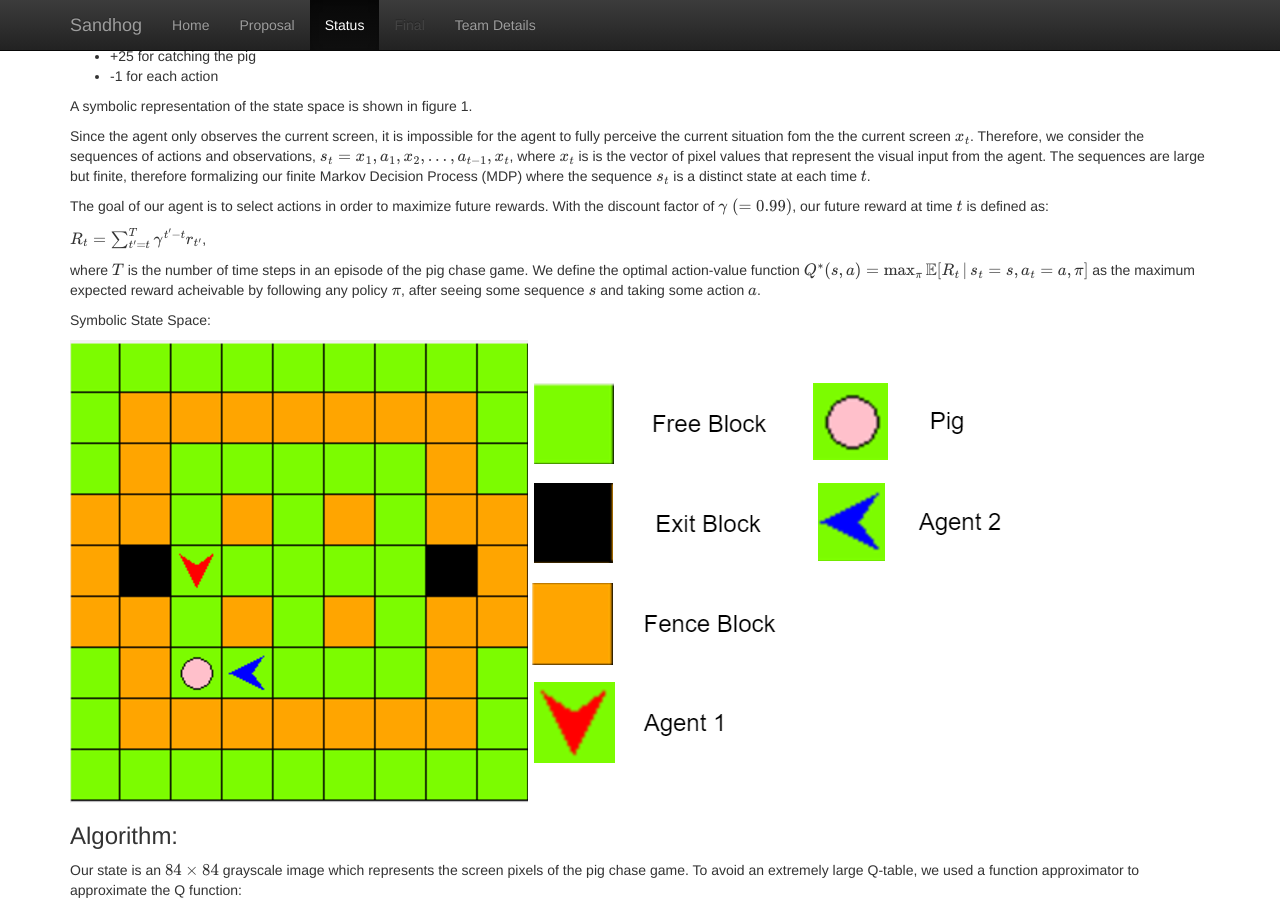
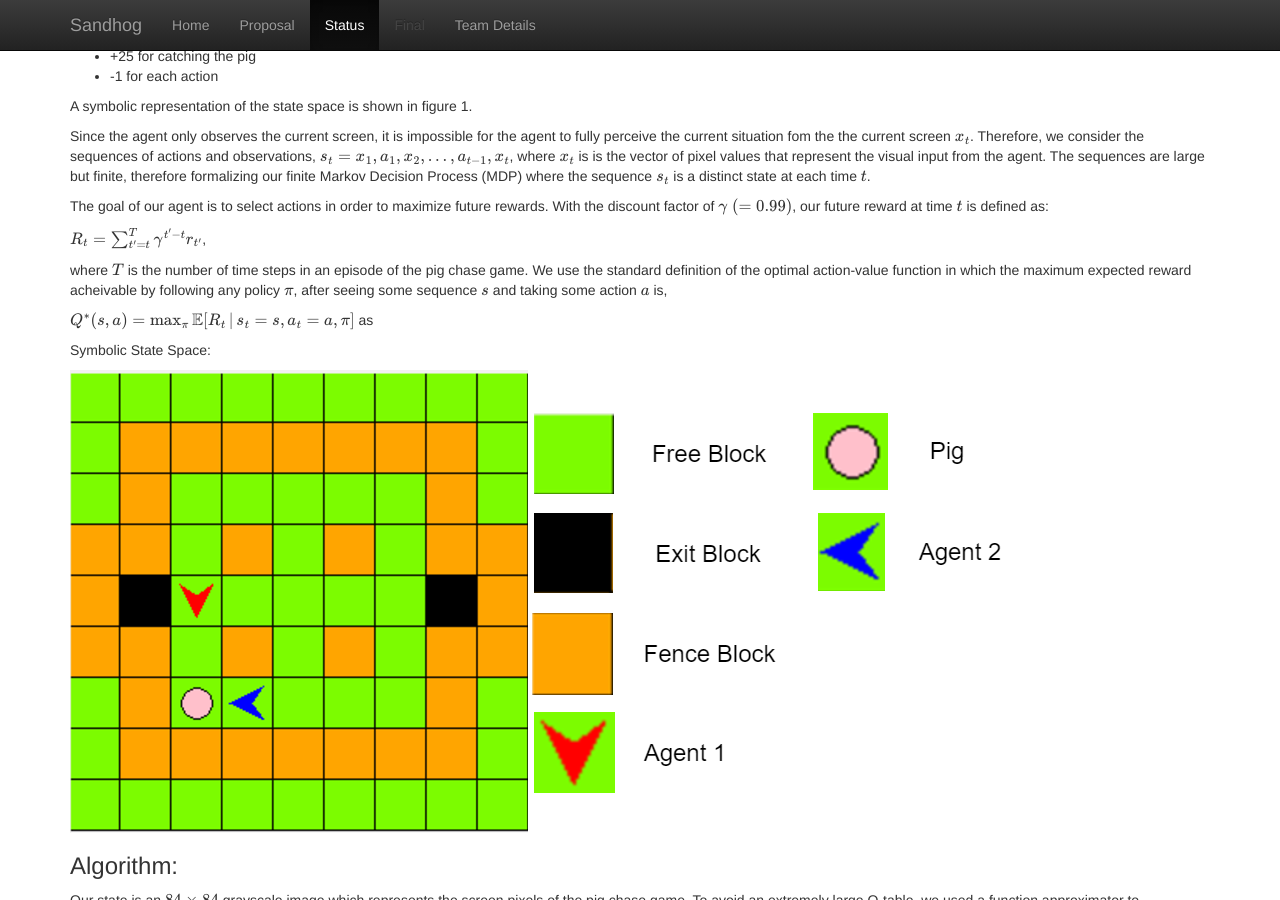
Before and after one commit to hfloresr/Sandhog, a Jekyll site: the page built from docs/status.md, in a window 1280 px wide and 900 px high, scrolled down 1028 px. Built offline with Jekyll 4.4.1, drawn with Linux system fonts in a browser that asks for light colours; formulas are drawn with MathJax 3.

Commit message:
Update status.md

```diff
--- a/docs/status.md
+++ b/docs/status.md
@@ -29,7 +29,9 @@ The goal of our agent is to select actions in order to maximize future rewards.
 
 $$R_{t} = \sum_{t'=t}^{T} \gamma^{t'-t}r_{t'}$$,
 
-where $$T$$ is the number of time steps in an episode of the pig chase game. We define the optimal action-value function $$Q^{*}(s,a) = \max_{\pi} \mathbb{E} [ R_{t} \, \lvert \, s_{t}=s, a_{t}=a, \pi ]$$ as the maximum expected reward acheivable by following any policy $$\pi$$, after seeing some sequence $$s$$ and taking some action $$a$$.
+where $$T$$ is the number of time steps in an episode of the pig chase game. We use the standard definition of the optimal action-value function in which the maximum expected reward acheivable by following any policy $$\pi$$, after seeing some sequence $$s$$ and taking some action $$a$$ is,
+
+$$Q^{*}(s,a) = \max_{\pi} \mathbb{E} [ R_{t} \, \lvert \, s_{t}=s, a_{t}=a, \pi ]$$ as
 
 
 Symbolic State Space:
```
